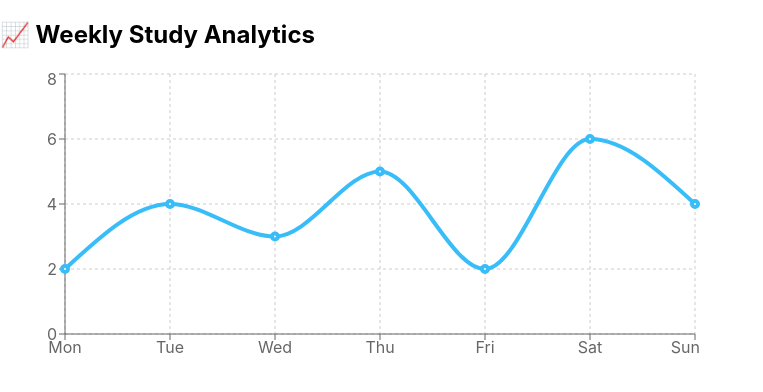
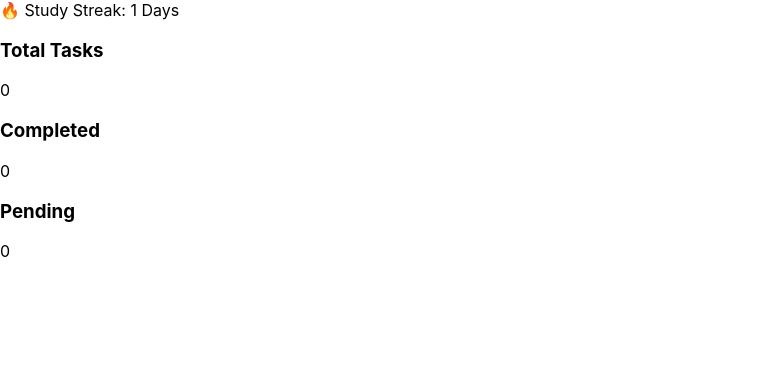
Before and after one commit to akshathanirligi/ai-study-planner, a React (Create React App) app in the folder client/: page /dashboard in a window 1280 px wide. Shown: the top 392 px of the page, without its empty margins (0-763 px from the left). Built offline with nearby package versions, Linux system fonts and the light colour scheme; the HTML template or start-up script is replaced by a standard one.

Commit message:
Implement study streak counter and summary stat cards

```diff
--- a/client/src/pages/Dashboard.js
+++ b/client/src/pages/Dashboard.js
@@ -1,27 +1,32 @@
-import React, { useEffect, useState } from "react";
-import { LineChart, Line, XAxis, YAxis, CartesianGrid, Tooltip } from "recharts";
+import React, { useState } from "react";
 
 function Dashboard() {
-    const weeklyData = [
-        { day: "Mon", hours: 2 },
-        { day: "Tue", hours: 4 },
-        { day: "Wed", hours: 3 },
-        { day: "Thu", hours: 5 },
-        { day: "Fri", hours: 2 },
-        { day: "Sat", hours: 6 },
-        { day: "Sun", hours: 4 }
-    ];
+    const [tasks, setTasks] = useState([]);
+    const [completedTasks, setCompletedTasks] = useState([]);
+    const completedCount = completedTasks.length;
+    const totalTasks = tasks.length;
+    const pendingTasks = totalTasks - completedCount;
+    const streak = completedCount * 2 + 1;
 
     return (
-        <div className="weekly-chart">
-            <h2>📈 Weekly Study Analytics</h2>
-            <LineChart width={700} height={300} data={weeklyData}>
-                <CartesianGrid strokeDasharray="3 3" />
-                <XAxis dataKey="day" />
-                <YAxis />
-                <Tooltip />
-                <Line type="monotone" dataKey="hours" stroke="#38bdf8" strokeWidth={4} />
-            </LineChart>
+        <div>
+            <div className="streak-container">
+                🔥 Study Streak: <span>{streak} Days</span>
+            </div>
+            <div className="stats-container">
+                <div className="stat-card">
+                    <h3>Total Tasks</h3>
+                    <p>{totalTasks}</p>
+                </div>
+                <div className="stat-card">
+                    <h3>Completed</h3>
+                    <p>{completedCount}</p>
+                </div>
+                <div className="stat-card">
+                    <h3>Pending</h3>
+                    <p>{pendingTasks}</p>
+                </div>
+            </div>
         </div>
     );
 }
```
